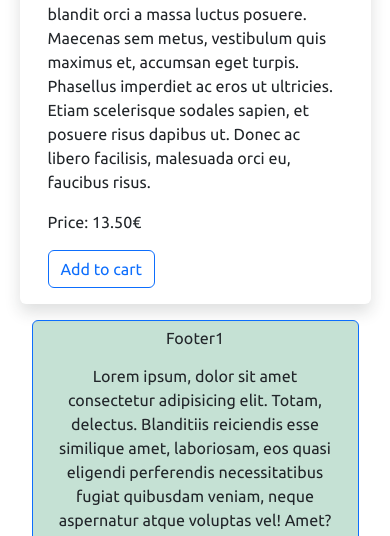
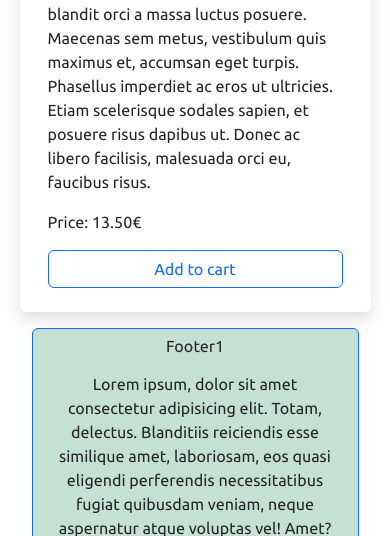
Before and after one commit to u83mm/e-commerce, a PHP site: page /products/show/1 in a window 390 px wide. Shown: the part 930-1466 px from the top of the page. Run offline with PHP 8.4, Linux system fonts and the light colour scheme; data comes from the database, SQL or seed files in the repository; classes that the project's autoload settings leave out are loaded by file name.

Commit message:
Added responsive style to 'Add to cart', 'Edit product' and 'Delete product' buttons

```diff
--- a/Application/view/products/delete_form.twig
+++ b/Application/view/products/delete_form.twig
@@ -1,3 +1,3 @@
-<form class="d-inline" action="/products/delete/{{ product.id }}" method="post" onsubmit="return confirm('¿Do you want to delete the product?')">
+<form class="d-inline-block" action="/products/delete/{{ product.id }}" method="post" onsubmit="return confirm('¿Do you want to delete the product?')">
     <button type="submit" class="btn btn-outline-danger">Delete product</button>
 </form>
--- a/public/css/estilo.css
+++ b/public/css/estilo.css
@@ -204,6 +204,15 @@ figcaption {
 		height: 13em;
 	}
 
+	.show-product a, .show-product form {
+		width: 100%;
+		margin-bottom: 0.5em;
+	}
+
+	.show-product button {
+		width: 100%;
+	}
+
 }
 
 /************************************************************************
```
